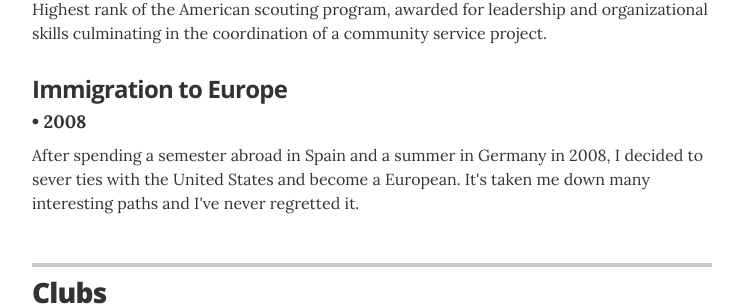
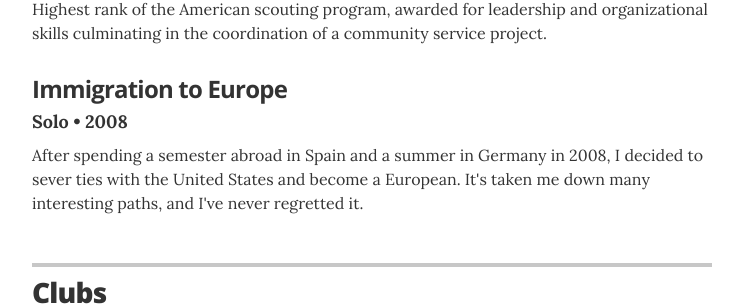
Before and after one commit to BrianInGermany/brian-profile, a Jekyll site: the page built from index.html, in a window 1280 px wide and 900 px high, scrolled down 1411 px. Shown: the part 150-456 px from the top of the window, without its empty margins (268-1011 px from the left). Built offline with Jekyll 4.4.1, drawn with Linux system fonts in a browser that asks for light colours.

Commit message:
edit immigration

```diff
--- a/_data/recognitions.yml
+++ b/_data/recognitions.yml
@@ -5,5 +5,6 @@
   summary: Highest rank of the American scouting program, awarded for leadership and organizational skills culminating in the coordination of a community service project.
 
 - award: Immigration to Europe
-  year: 2008
-  summary: After spending a semester abroad in Spain and a summer in Germany in 2008, I decided to sever ties with the United States and become a European. It's taken me down many interesting paths and I've never regretted it.
+  organization: Solo
+  year: "2008"
+  summary: After spending a semester abroad in Spain and a summer in Germany in 2008, I decided to sever ties with the United States and become a European. It's taken me down many interesting paths, and I've never regretted it.
```
